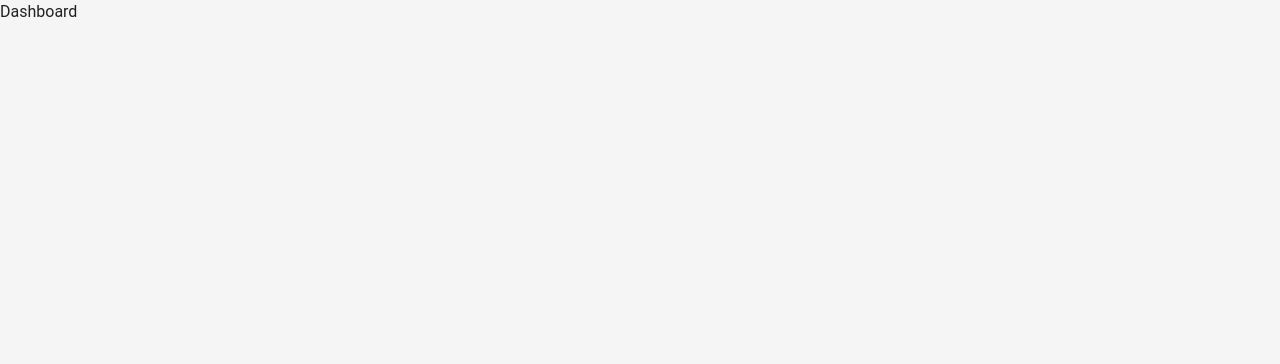
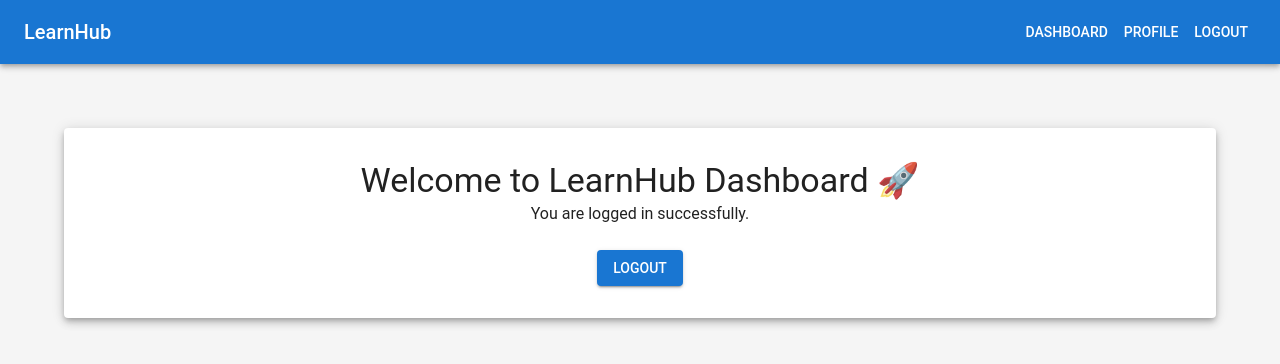
Before and after one commit to singhsumit045/LMS-Project, a React (Vite) app in the folder client/: page /dashboard in a window 1280 px wide. Shown: the top 364 px of the page. Built offline with nearby package versions, Linux system fonts and the light colour scheme; sample sign-in values are in the browser's storage.

Commit message:
Complete frontend authentication flow with protected routes and navbar

```diff
--- a/client/src/App.jsx
+++ b/client/src/App.jsx
@@ -1,7 +1,26 @@
 import AppRoutes from "./routes/AppRoutes";
+import Navbar from "./components/Navbar";
+import { useLocation } from "react-router-dom";
 
 function App() {
-  return <AppRoutes />;
+
+  const location = useLocation();
+
+  const hideNavbarRoutes = [
+    "/login",
+    "/register"
+  ];
+
+  const showNavbar = !hideNavbarRoutes.includes(location.pathname);
+
+
+  return (
+    <>
+      {showNavbar && <Navbar />}
+
+      <AppRoutes />
+    </>
+  );
 }
 
 export default App;
--- /dev/null
+++ b/client/src/components/Navbar.jsx
@@ -0,0 +1,69 @@
+import {
+    AppBar,
+    Toolbar,
+    Typography,
+    Button,
+    Box
+} from "@mui/material";
+
+import { Link, useNavigate } from "react-router-dom";
+
+
+const Navbar = () => {
+
+    const navigate = useNavigate();
+
+
+    const handleLogout = () => {
+
+        localStorage.removeItem("token");
+
+        navigate("/login");
+    };
+
+
+    return (
+        <AppBar position="static">
+            <Toolbar>
+                <Typography
+                    variant="h6"
+                    sx={{
+                        flexGrow: 1
+                    }}
+                >
+                    LearnHub
+                </Typography>
+                <Box>
+                    <Button
+                        color="inherit"
+                        component={Link}
+                        to="/dashboard"
+                    >
+                        Dashboard
+                    </Button>
+
+                    <Button
+                        color="inherit"
+                        component={Link}
+                        to="/profile"
+                    >
+                        Profile
+                    </Button>
+
+                    <Button
+                        color="inherit"
+                        onClick={handleLogout}
+                    >
+                        Logout
+                    </Button>
+
+                </Box>
+
+            </Toolbar>
+
+        </AppBar>
+    );
+};
+
+
+export default Navbar;
--- /dev/null
+++ b/client/src/components/ProtectedRoute.jsx
@@ -0,0 +1,13 @@
+import { Navigate } from "react-router-dom";
+
+const ProtectedRoute = ({ children }) => {
+
+    const token = localStorage.getItem("token");
+
+    if (!token) {
+        return <Navigate to="/login" />;
+    }
+    return children;
+};
+
+export default ProtectedRoute;
--- a/client/src/pages/Dashboard/Dashboard.jsx
+++ b/client/src/pages/Dashboard/Dashboard.jsx
@@ -1,9 +1,48 @@
-import React from 'react'
+import { Container, Paper, Typography, Button } from "@mui/material";
+import { useNavigate } from "react-router-dom";
 
 const Dashboard = () => {
-  return (
-    <div>Dashboard</div>
-  )
-}
 
-export default Dashboard
+    const navigate = useNavigate();
+
+    const logout = () => {
+        localStorage.removeItem("token");
+        navigate("/login");
+    };
+
+
+    return (
+        <Container sx={{ mt: 8 }}>
+
+            <Paper
+                elevation={5}
+                sx={{
+                    p: 4,
+                    textAlign: "center",
+                }}
+            >
+
+                <Typography variant="h4">
+                    Welcome to LearnHub Dashboard 🚀
+                </Typography>
+
+                <Typography mt={2}>
+                    You are logged in successfully.
+                </Typography>
+
+
+                <Button
+                    variant="contained"
+                    sx={{ mt: 3 }}
+                    onClick={logout}
+                >
+                    Logout
+                </Button>
+
+            </Paper>
+
+        </Container>
+    );
+};
+
+export default Dashboard;
--- a/client/src/routes/AppRoutes.jsx
+++ b/client/src/routes/AppRoutes.jsx
@@ -7,17 +7,49 @@ import Dashboard from "../pages/Dashboard/Dashboard";
 import Profile from "../pages/Profile/Profile";
 import NotFound from "../pages/NotFound/NotFound";
 
+import ProtectedRoute from "../components/ProtectedRoute";
+
+
 const AppRoutes = () => {
+
   return (
     <Routes>
-      <Route path="/" element={<Home />} />
-      <Route path="/login" element={<Login />} />
-      <Route path="/register" element={<Register />} />
-      <Route path="/dashboard" element={<Dashboard />} />
-      <Route path="/profile" element={<Profile />} />
-      <Route path="*" element={<NotFound />} />
+      <Route
+        path="/"
+        element={<Home />}
+      />
+      <Route
+        path="/login"
+        element={<Login />}
+      />
+
+      <Route
+        path="/register"
+        element={<Register />}
+      />
+      <Route
+        path="/dashboard"
+        element={
+          <ProtectedRoute>
+            <Dashboard />
+          </ProtectedRoute>
+        }
+      />
+      <Route
+        path="/profile"
+        element={
+          <ProtectedRoute>
+            <Profile />
+          </ProtectedRoute>
+        }
+      />
+      <Route
+        path="*"
+        element={<NotFound />}
+      />
     </Routes>
   );
 };
 
+
 export default AppRoutes;
```
